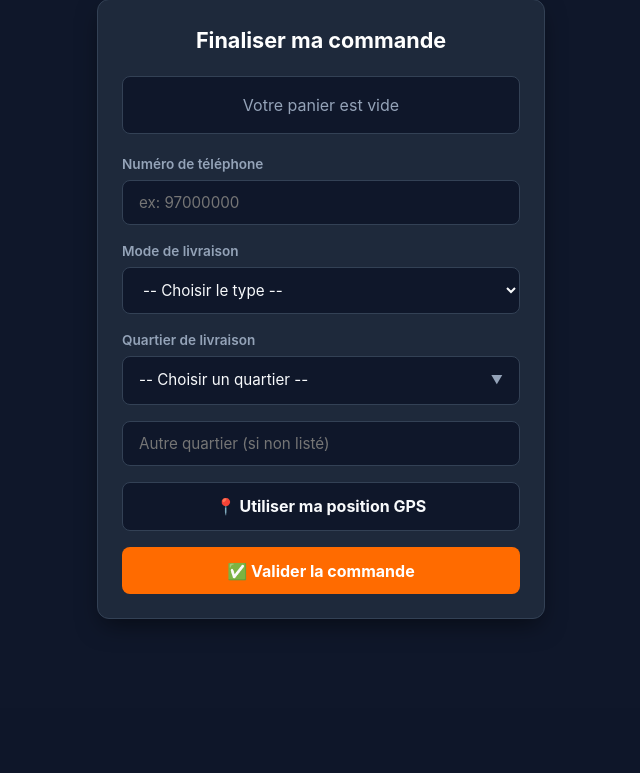
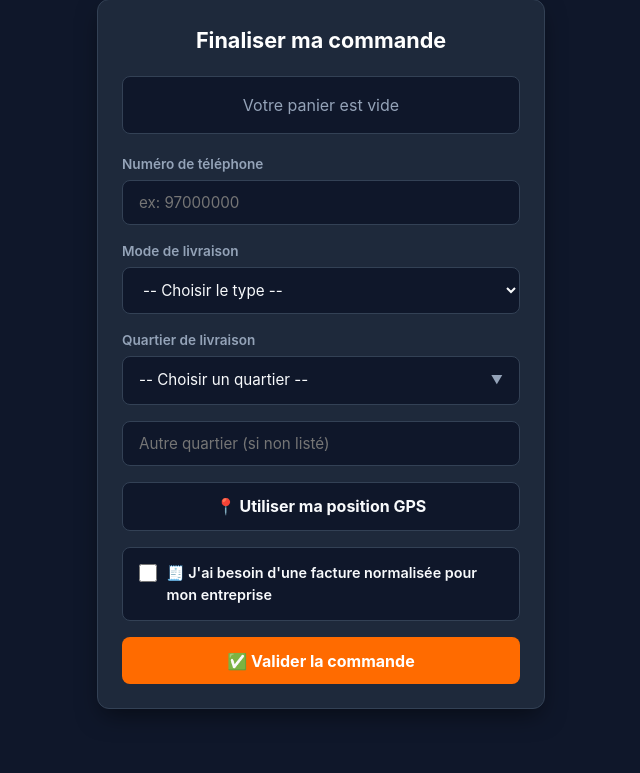
Before and after one commit to Mod617/wheke-food, a Flask app: page /commande in a window 1280 px wide. Shown: the part 92-865 px from the top of the page, without its empty margins (319-959 px from the left). Before the commit the page ends 712 px from the top, so only its background shows below. Run offline with Flask 3, Linux system fonts and the light colour scheme; parts of the project's set-up code (start-up, migrations or seed data) failed here and were passed over; some libraries are stand-ins or nearby versions.

Commit message:
Update commande.html

```diff
--- a/templates/commande.html
+++ b/templates/commande.html
@@ -209,6 +209,51 @@
             line-height: 1.5;
         }
 
+        /* 🧾 FACTURE NORMALISÉE ENTREPRISE (optionnelle) */
+        .facture-card {
+            background: #0f172a;
+            border: 1px solid var(--border);
+            border-radius: 8px;
+            padding: 0.9rem 1rem;
+            margin-bottom: 1rem;
+        }
+
+        .facture-toggle {
+            display: flex;
+            align-items: flex-start;
+            gap: 0.6rem;
+            cursor: pointer;
+            font-size: 0.9rem;
+            font-weight: 600;
+            color: var(--text-main);
+            margin-bottom: 0;
+        }
+
+        .facture-toggle input {
+            width: 18px;
+            height: 18px;
+            margin-top: 2px;
+            accent-color: var(--primary);
+            flex-shrink: 0;
+        }
+
+        #factureBox {
+            display: none;
+            margin-top: 0.85rem;
+            padding-top: 0.85rem;
+            border-top: 1px dashed var(--border);
+        }
+
+        #factureBox.show {
+            display: block;
+        }
+
+        .facture-note {
+            font-size: 0.78rem;
+            color: var(--text-muted);
+            line-height: 1.4;
+        }
+
         /* DROPDOWN CUSTOM */
         .dropdown {
             position: relative;
@@ -331,6 +376,28 @@
         </div>
 
         <button type="button" class="btn btn-secondary" onclick="envoyerLocalisation()">📍 Utiliser ma position GPS</button>
+
+        <!-- 🧾 FACTURE NORMALISÉE (optionnelle) -->
+        <div class="facture-card">
+            <label class="facture-toggle" for="veutFacture">
+                <input type="checkbox" id="veutFacture" onchange="toggleFacture()">
+                <span>🧾 J'ai besoin d'une facture normalisée pour mon entreprise</span>
+            </label>
+
+            <div id="factureBox">
+                <div class="form-group">
+                    <label for="clientRaisonSociale">Nom de l'entreprise</label>
+                    <input type="text" id="clientRaisonSociale" maxlength="200" placeholder="ex: SARL Mon Entreprise" autocomplete="organization">
+                </div>
+
+                <div class="form-group">
+                    <label for="clientIfu">IFU de l'entreprise (13 chiffres)</label>
+                    <input type="text" id="clientIfu" maxlength="13" inputmode="numeric" placeholder="ex: 0202XXXXXXXXX" autocomplete="off">
+                </div>
+
+                <p class="facture-note">Facture électronique certifiée par la DGI (e-MECeF), émise après le paiement. ⚠️ Vérifiez bien ces informations : une fois la facture émise, elle ne peut plus être modifiée.</p>
+            </div>
+        </div>
 
         <div id="boxPrix" style="display: none;"></div>
 
@@ -492,6 +559,32 @@ function afficherPanierCommande(){
 
 afficherPanierCommande();
 
+// =========================
+// 🧾 FACTURE NORMALISÉE ENTREPRISE (optionnelle)
+// =========================
+
+function toggleFacture(){
+    let coche = document.getElementById("veutFacture").checked;
+    document.getElementById("factureBox").classList.toggle("show", coche);
+}
+
+// L'IFU ne contient que des chiffres (13 max)
+document.getElementById("clientIfu").addEventListener("input", function(){
+    this.value = this.value.replace(/\D/g, "").slice(0, 13);
+});
+
+// Pré-remplissage pour les clients réguliers (mémorisé uniquement sur cet appareil).
+// La case reste décochée : le client choisit à chaque commande s'il veut une facture entreprise.
+(function preremplirFacture(){
+    try {
+        const saved = JSON.parse(localStorage.getItem("client_facture") || "null");
+        if(saved && saved.ifu && saved.nom){
+            document.getElementById("clientIfu").value = saved.ifu;
+            document.getElementById("clientRaisonSociale").value = saved.nom;
+        }
+    } catch(e) {}
+})();
+
 function envoyerCommande(event) {
     if(event) event.preventDefault();
 
@@ -520,6 +613,19 @@ function envoyerCommande(event) {
 
     if(panier.length === 0) return alert("❌ Erreur : Votre panier contient des articles invalides.");
 
+    // 🧾 Facture entreprise (optionnelle) : validation du format côté navigateur.
+    // Le serveur revalide de toute façon, et la DGI vérifie l'IFU à l'émission.
+    let clientIfu = "";
+    let clientRaisonSociale = "";
+
+    if(document.getElementById("veutFacture").checked){
+        clientIfu = document.getElementById("clientIfu").value.trim();
+        clientRaisonSociale = document.getElementById("clientRaisonSociale").value.trim();
+
+        if(clientRaisonSociale.length < 2) return alert("🧾 Indiquez le nom de l'entreprise pour la facture.");
+        if(!/^\d{13}$/.test(clientIfu)) return alert("🧾 L'IFU doit contenir exactement 13 chiffres.");
+    }
+
     const btn = (event && event.target) ? event.target : document.querySelector(".btn:last-child");
     const texteOriginal = btn.innerText;
     btn.disabled = true;
@@ -534,13 +640,22 @@ function envoyerCommande(event) {
             gps: gpsLocation,
             livraison: livraison,
             zone: quartier,
-            panier: panier
+            panier: panier,
+            client_ifu: clientIfu || null,
+            client_raison_sociale: clientRaisonSociale || null
         })
     })
     .then(r => r.json())
     .then(r => {
         if(r.success && r.redirect_url){
             localStorage.removeItem("panier");
+
+            if(clientIfu){
+                try {
+                    localStorage.setItem("client_facture", JSON.stringify({ ifu: clientIfu, nom: clientRaisonSociale }));
+                } catch(e) {}
+            }
+
             window.location.href = r.redirect_url;
         } else {
             alert("❌ " + (r.message || "Erreur lors de la commande."));
```
